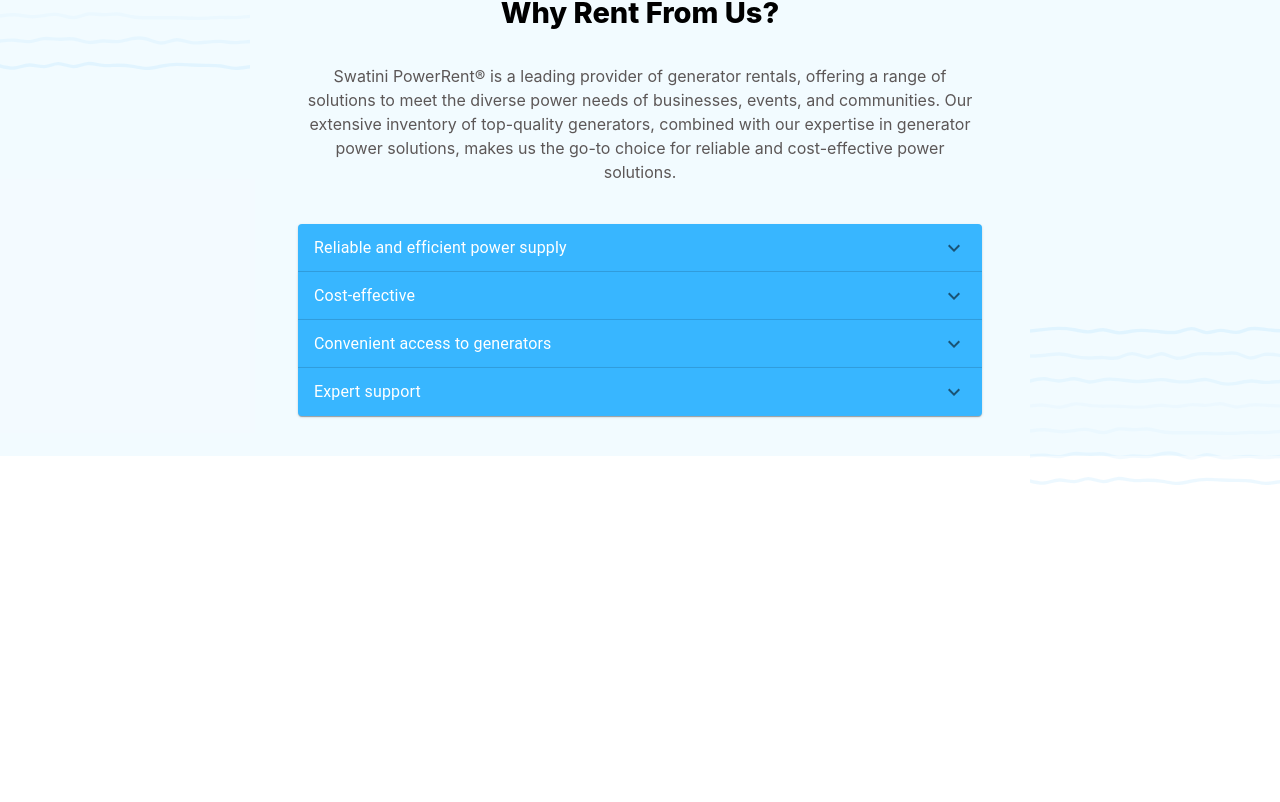
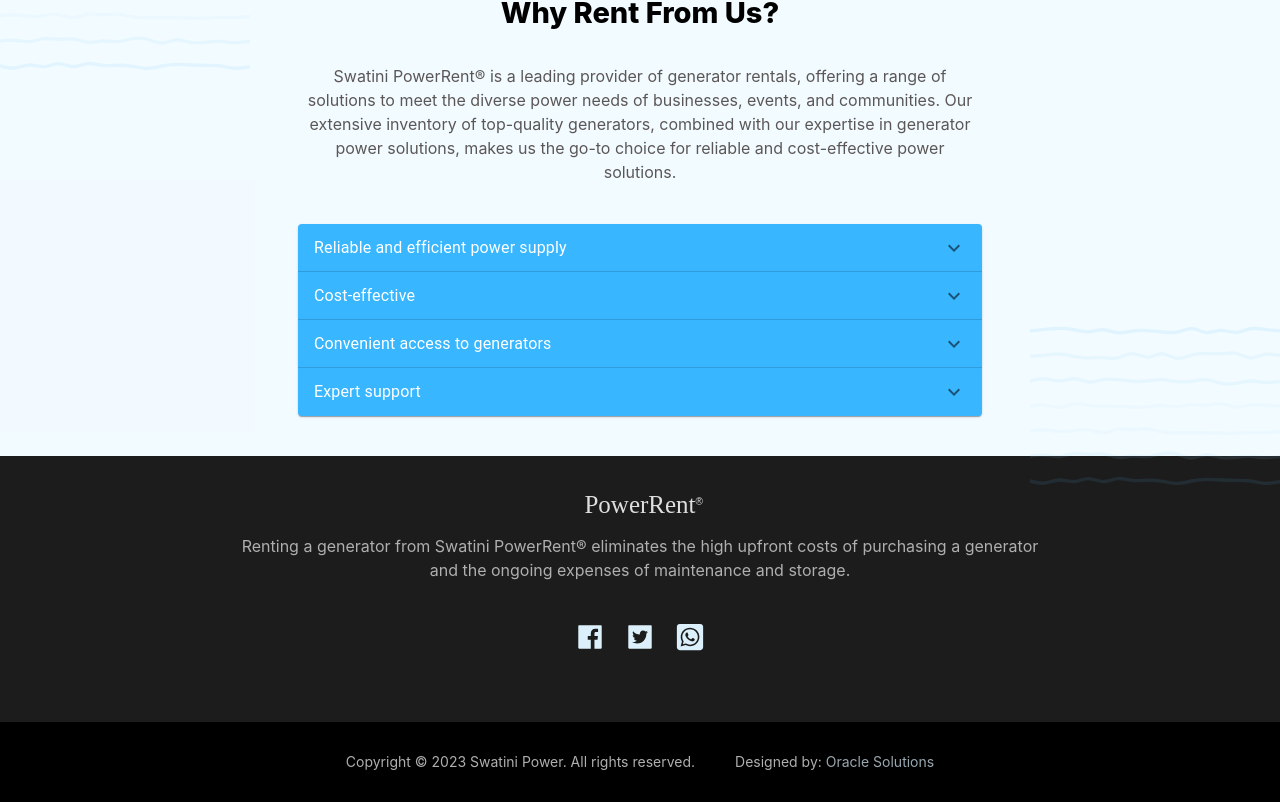
Before and after one commit to Nametheman/powerrent, a React (Create React App) app: page / in a window 1280 px wide. Shown: the part 1854-2656 px from the top of the page. Before the commit the page ends 2400 px from the top, so only its background shows below. Built offline with nearby package versions, Linux system fonts and the light colour scheme.

Commit message:
footer added

```diff
--- a/src/App.js
+++ b/src/App.js
@@ -4,6 +4,7 @@
 import Header from "Components/Header";
 import Accordion from "Components/Accordion";
 import Products from "Components/Products";
+import Footer from "Components/Footer";
 function App() {
   return (
     <Wrapper>
@@ -11,6 +12,7 @@
       <Header />
       <Products />
       <Accordion />
+      <Footer />
     </Wrapper>
   );
 }
@@ -18,5 +20,5 @@
 export default App;
 
 const Wrapper = styled.main`
-  padding: 0 0 90px;
+  /* padding: 0 0 90px; */
 `;
--- /dev/null
+++ b/src/Components/Footer.jsx
@@ -0,0 +1,106 @@
+import React from "react";
+import styled from "styled-components";
+import { AiFillFacebook, AiFillTwitterSquare } from "react-icons/ai";
+import { FaWhatsappSquare } from "react-icons/fa";
+
+const Footer = () => {
+  return (
+    <Container>
+      <div className="firstFooter">
+        <h3 className="childName">
+          PowerRent<span>®</span>
+        </h3>
+        <p className="childText">
+          Renting a generator from Swatini PowerRent® eliminates the high
+          upfront costs of purchasing a generator <br /> and the ongoing
+          expenses of maintenance and storage.
+        </p>
+        <div className="socials">
+          <a href="#">
+            <AiFillFacebook />
+          </a>
+          <a href="#">
+            <AiFillTwitterSquare />
+          </a>
+          <a href="#">
+            <FaWhatsappSquare />
+          </a>
+        </div>
+      </div>
+      <div className="secondFooter">
+        <p>Copyright © 2023 Swatini Power. All rights reserved.</p>
+        <p className="designedBy">
+          Designed by: <span>Oracle Solutions</span>
+        </p>
+      </div>
+    </Container>
+  );
+};
+
+export default Footer;
+
+const Container = styled.footer`
+  height: 100px;
+  color: #fff;
+
+  .firstFooter {
+    background: #1c1c1c;
+    padding: 30px 0;
+
+    .childName {
+      font-size: 25px;
+      font-family: "Squada One", cursive;
+      position: relative;
+      text-align: center;
+      color: #dedede;
+
+      span {
+        font-family: "Mulish", sans-serif;
+        font-size: 10px;
+        position: absolute;
+        top: 0.5rem;
+      }
+    }
+    .childText {
+      text-align: center;
+      color: #afafaf;
+      margin-top: 10px;
+    }
+    .socials {
+      display: flex;
+      justify-content: center;
+      margin: 40px 0;
+      gap: 20px;
+
+      a {
+        text-decoration: none;
+        transition: 0.3s ease-in;
+
+        svg {
+          font-size: 30px;
+          color: #dcf0fc;
+        }
+
+        &:hover {
+          transform: scale(1.3);
+        }
+      }
+    }
+  }
+  .secondFooter {
+    background: #000;
+    height: 80px;
+    display: flex;
+    justify-content: center;
+    align-items: center;
+    color: #afafaf;
+    font-size: 14px;
+    gap: 40px;
+
+    .designedBy {
+      span {
+        color: #dcf0fcb1;
+      }
+    }
+  }
+`;
--- a/src/Components/Navbar.jsx
+++ b/src/Components/Navbar.jsx
@@ -10,6 +10,11 @@
         </h3>
         <h3 className="parentName">SWATINI POWER</h3>
       </Logo>
+      <LinksWrapper>
+        <a href="">Products</a>
+        <a href="">FAQs</a>
+        <a href="">Swatini Power</a>
+      </LinksWrapper>
     </Container>
   );
 };
@@ -18,6 +23,8 @@
 
 const Container = styled.nav`
   padding: 1% 7%;
+  display: flex;
+  align-items: center;
   /* color: #38b6ff */
 `;
 const Logo = styled.div`
@@ -40,3 +47,8 @@
     }
   }
 `;
+const LinksWrapper = styled.div`
+  display: flex;
+  gap: 30px;
+  margin-left: 20%;
+`;
```
